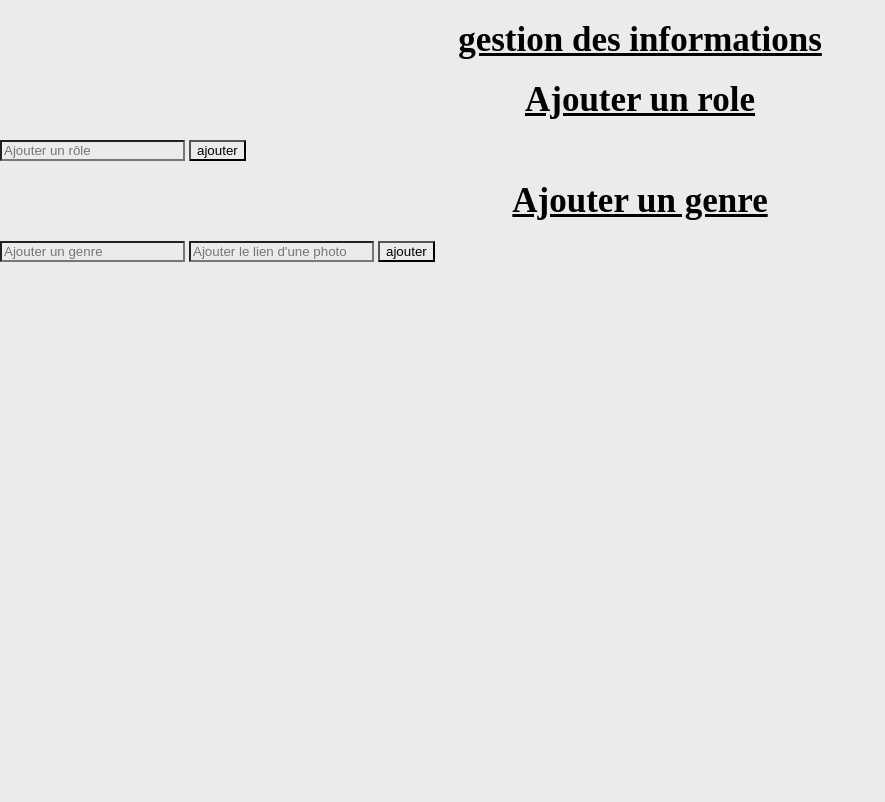
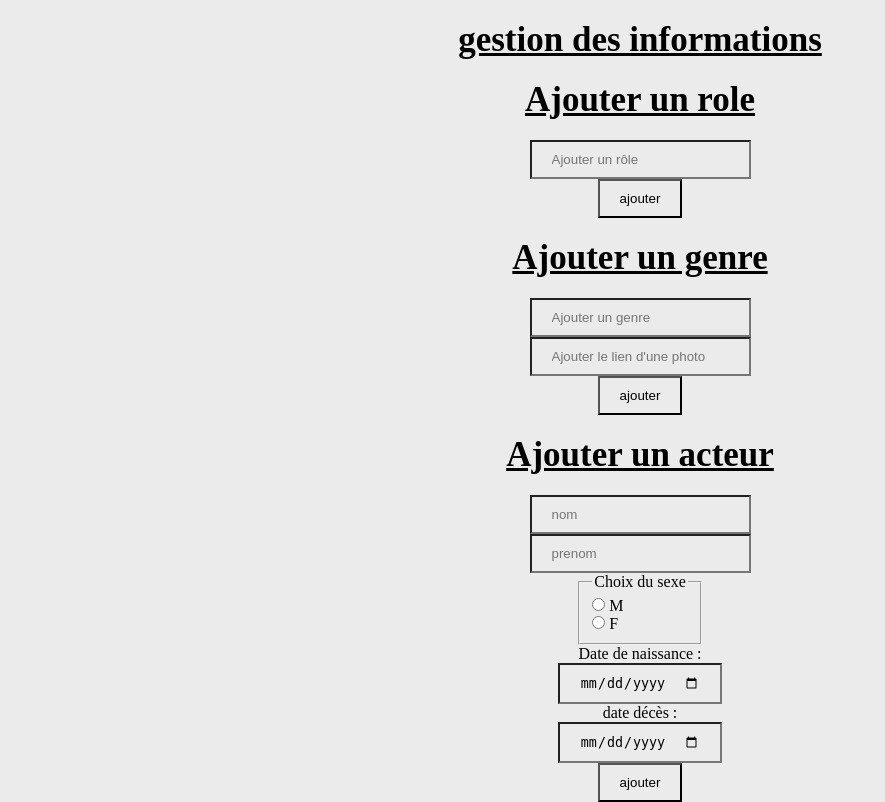
Before and after one commit to Articvolt/MVC-cinema, a PHP site: template view/formulaire.php in a window 1280 px wide. Shown: the part 50-852 px from the top of the page, without its empty margins (0-885 px from the left). Before the commit the page ends 312 px from the top, so only its background shows below. Run offline with PHP 8.4, Linux system fonts and the light colour scheme; the template is opened without the code that fills it, so the values that code supplies are empty.

Commit message:
add form addActeur (not finished)

```diff
--- a/index.php
+++ b/index.php
@@ -57,6 +57,9 @@ if(isset($_GET["action"])) {
             case "addRole" :
                 $ctrlCinema->ajoutRole();
             break;
+            case "addActeur" :
+                $ctrlCinema->ajoutActeur();
+            break;
     }
     // PAR DEFAUT
 } else {
--- a/public/css/style.css
+++ b/public/css/style.css
@@ -86,3 +86,17 @@ figcaption {
     text-align: justify;
     align-items: center;
 }
+
+/* FORMULAIRE */
+
+.form {
+    display: flex;
+    flex-direction: column;
+    width: 300px;
+    align-items: center;
+    margin: auto;
+}
+
+input {
+    padding: 10px 20px;
+}
--- a/view/formulaire.php
+++ b/view/formulaire.php
@@ -4,16 +4,40 @@ ob_start();
 
 <h2>Ajouter un role</h2>
 
-<form action="index.php?action=addRole" method="post">
-    <input type="text" name="nomRole" id="nomRole" placeholder="Ajouter un rôle">
+<form class="form"  action="index.php?action=addRole" method="post">
+    <input type="text" name="nomRole" id="nomRole" placeholder="Ajouter un rôle" required>
     <input type="submit" name="submit" value="ajouter">
 </form>
 
 <h2>Ajouter un genre</h2>
 
-<form action="index.php?action=addGenre" method="post">
-    <input type="text" name="nomGenre" id="nomGenre" placeholder="Ajouter un genre">
-    <input type="url" name="photo" id="photo" pattern="https://.*" placeholder="Ajouter le lien d'une photo">
+<form class="form"  action="index.php?action=addGenre" method="post">
+    <input type="text" name="nomGenre" id="nomGenre" placeholder="Ajouter un genre" required>
+    <input type="url" name="photo" id="photo" pattern="https://.*" placeholder="Ajouter le lien d'une photo" required>
+    <input type="submit" name="submit" value="ajouter">
+</form>
+
+
+<h2>Ajouter un acteur</h2>
+
+<form class="form" action="index.php?action=addActeur" method="post">
+    <input type="text" name="nom" id="nom" placeholder="nom" required>
+    <input type="text" name="prenom" id="prenom" placeholder="prenom" required>
+    <fieldset>
+        <legend>Choix du sexe</legend>
+        <div>
+            <input type="radio" name="sexe" id="M">
+            <label for="M">M</label>
+        </div>
+        <div>
+            <input type="radio" name="sexe" id="F">
+            <label for="F">F</label>
+        </div>
+    </fieldset>
+    <label for="dateNaissance">Date de naissance : </label>
+    <input type="date" name="dateNaissance" id="dateNaissance" required>
+    <label for="dateDeces">date décès : </label>
+    <input type="date" name="dateMort" id="dateMort">
     <input type="submit" name="submit" value="ajouter">
 </form>
 
```
Also changed, not shown: controller/CinemaController.php (+35 -0 lines).
